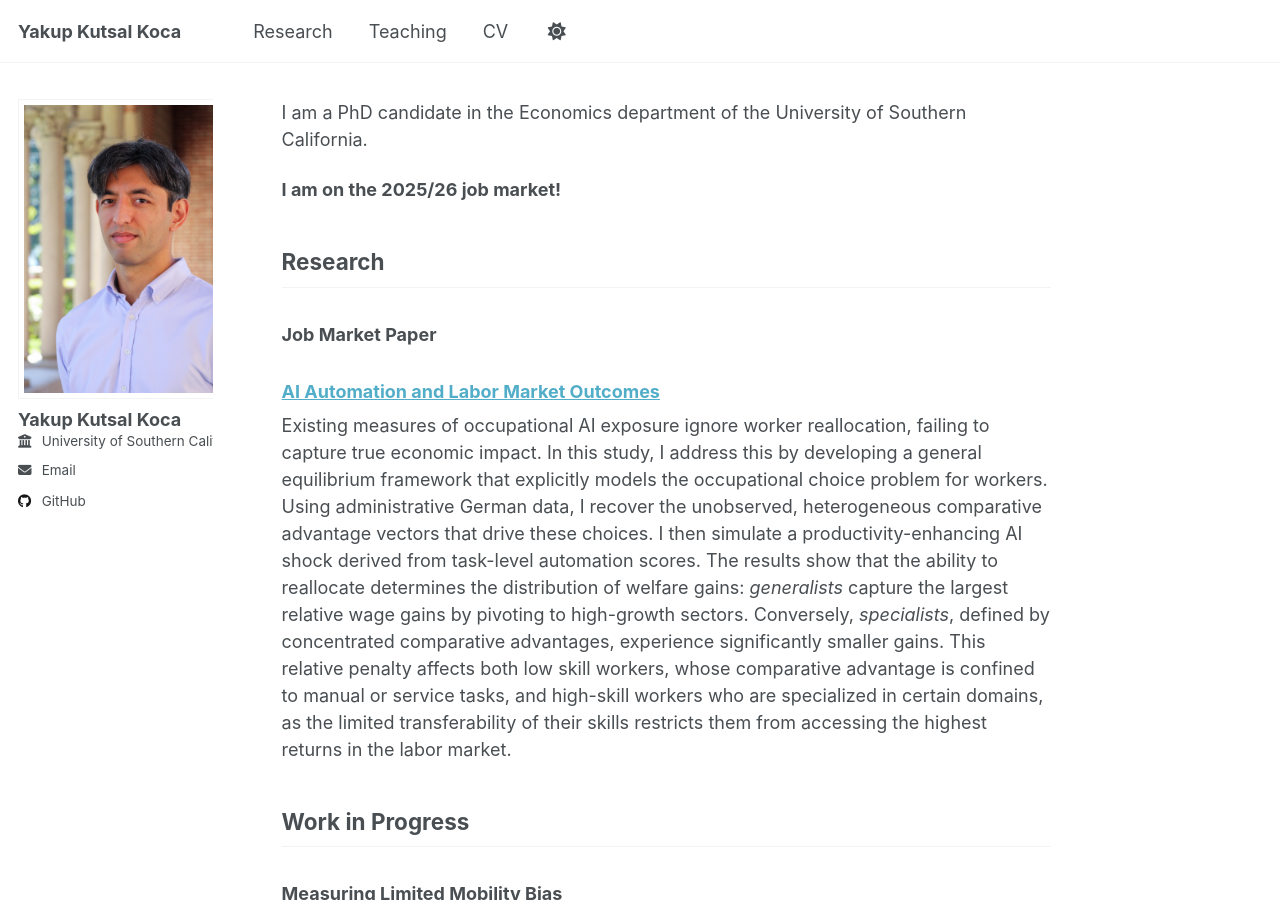
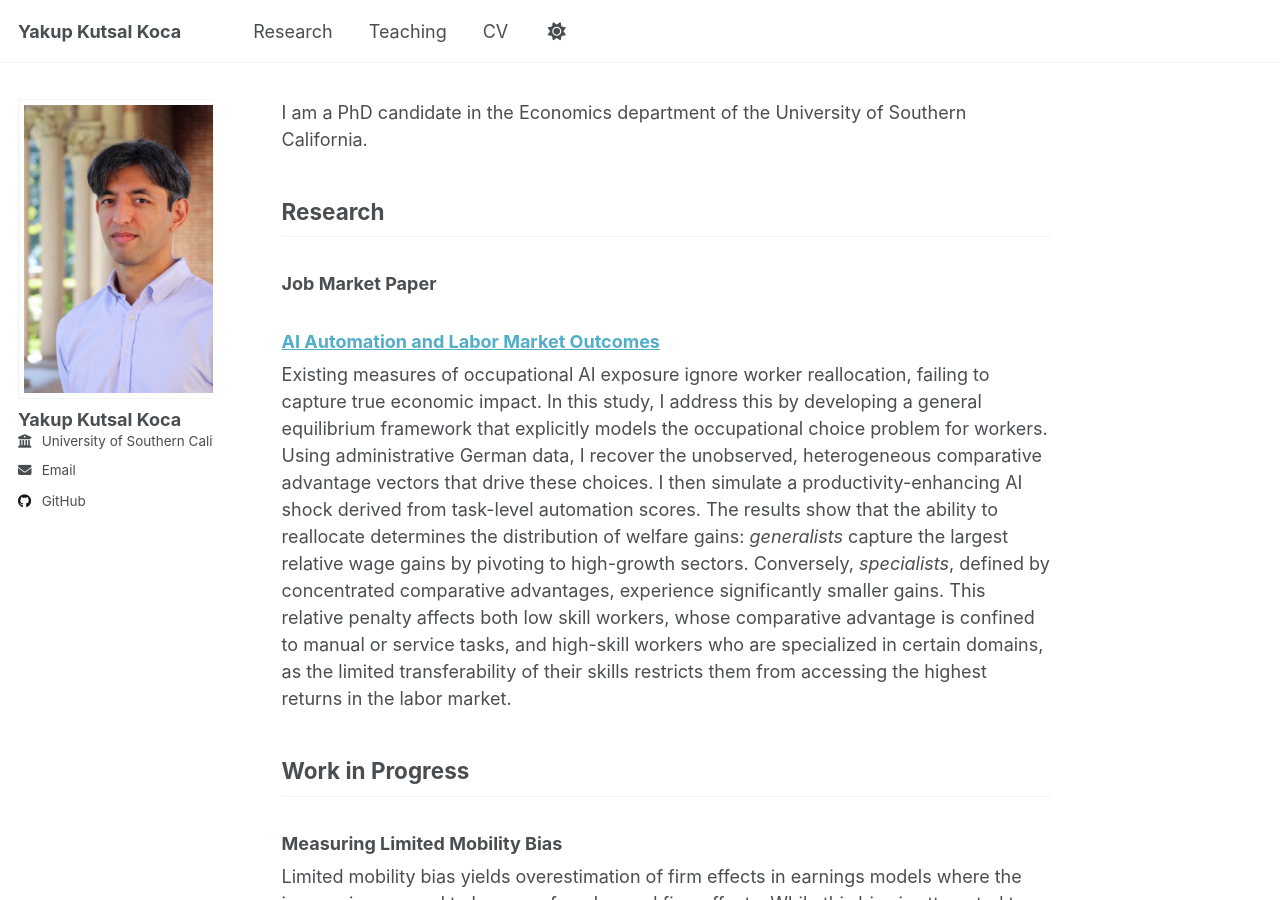
Before and after one commit to ykkoca/ykkoca.github.io, a Jekyll site: the page built from _pages/about.md, in a window 1280 px wide and 900 px high. Built offline with Jekyll 4.4.1, drawn with Linux system fonts in a browser that asks for light colours; a script that is not in the unit is left out.

Commit message:
Updaete about

```diff
--- a/_pages/about.md
+++ b/_pages/about.md
@@ -7,8 +7,6 @@ redirect_from:
 ---
 
 I am a PhD candidate in the Economics department of the University of Southern California.
-
-**I am on the 2025/26 job market!**
 
 ## Research
 
```
Also changed, not shown: 2 other files.
